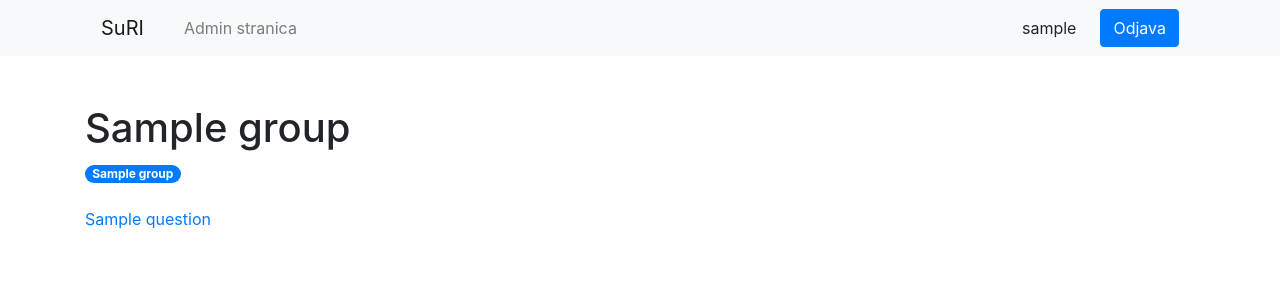
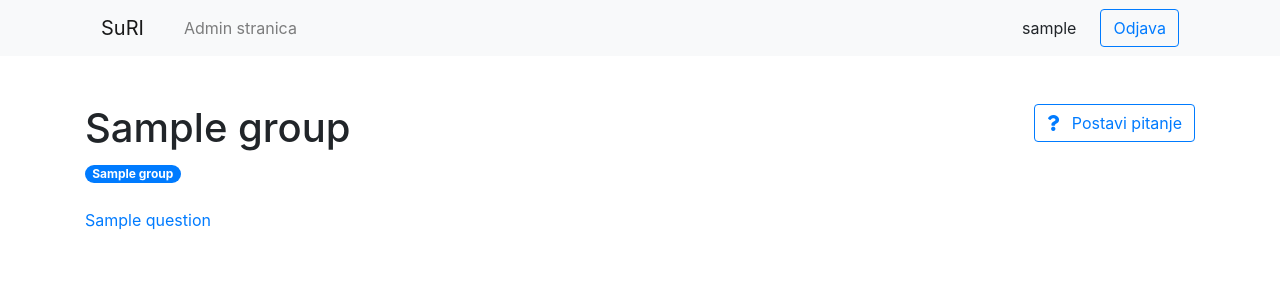
Before and after one commit to Marina-Banov/suri, a Django app: page /groups/1/ in a window 1280 px wide. Shown: the top 300 px of the page. Run offline with Django 3.2, Linux system fonts and the light colour scheme; a user stored in the database is signed in; tables that the repository leaves empty hold one stand-in row (values such as "Sample post"); some libraries are stand-ins or nearby versions.

Commit message:
add ask_question form

```diff
--- a/main_app/static/main_app/style.css
+++ b/main_app/static/main_app/style.css
@@ -2,6 +2,10 @@ body {
     margin: 0;
     padding: 0;
     min-height: 100vh;
+}
+
+main {
+    position: relative;
 }
 
 main .d-grid {
@@ -21,3 +25,15 @@ main a:focus .card {
     background: #f8f9fa;
     transition: 150ms;
 }
+
+#btn-ask-question {
+    position: absolute;
+    right: 15px;
+    top: 3rem;
+}
+
+@media screen and (max-width: 800px) {
+    #btn-ask-question span {
+        display: none;
+    }
+}
--- a/main_app/templates/main_app/groups.html
+++ b/main_app/templates/main_app/groups.html
@@ -5,11 +5,25 @@
 
     <main class="container py-5">
         <h1>{{ group.group_name }}</h1>
-        <p class="badge badge-pill badge-primary mb-4">{{ group.field_name }}</p>
-        {% for question in questions %}
-            <p><a href="{% url 'question' question_id=question.id %}">
-                {{ question }}
-            </a></p>
-        {% endfor %}
+        <span class="badge badge-pill badge-primary">{{ group.field_name }}</span><br>
+        {% if user.is_authenticated %}
+            <a href="{% url 'ask_question' group_id=group.id %}" class="btn btn-outline-primary" id="btn-ask-question">
+                <i class="fas fa-question"></i>
+                <span class="pl-2">Postavi pitanje</span>
+            </a>
+        {% else %}
+            <p class="mt-2"><i class="text-secondary">
+                Da biste postavili pitanje u ovu grupu, molimo
+                <a href="{% url 'login' %}?next={% url 'ask_question' group_id=group.id %}">prijavite se</a> ili
+                <a href="{% url 'register' %}?next={% url 'ask_question' group_id=group.id %}">registrirajte</a>.
+            </i></p>
+        {% endif %}
+        <div class="mt-4">
+            {% for question in questions %}
+                <p><a href="{% url 'question' question_id=question.id %}">
+                    {{ question }}
+                </a></p>
+            {% endfor %}
+        </div>
     </main>
 {% endblock %}
--- a/main_app/templates/main_app/questions.html
+++ b/main_app/templates/main_app/questions.html
@@ -34,11 +34,13 @@
                 </div>
             </div></div>
         {% endfor %}
-        {% if user.is_autheticated %}
+        {% if user.is_authenticated %}
+
         {% else %}
             <i class="text-secondary">
                 Da biste odgovorili na ovo pitanje ili ostavili komentar, molimo
-                <a href="{% url 'login' %}">prijavite se</a> ili <a href="{% url 'register' %}">registrirajte</a>.
+                <a href="{% url 'login' %}?next={{request.path}}">prijavite se</a> ili
+                <a href="{% url 'register' %}?next={{request.path}}">registrirajte</a>.
             </i>
         {% endif %}
     </main>
--- a/main_app/urls.py
+++ b/main_app/urls.py
@@ -1,3 +1,4 @@
+from django.contrib.auth.decorators import login_required
 from django.urls import path
 
 from . import views
@@ -6,5 +7,6 @@ urlpatterns = [
     path('', views.index, name='index'),
     path('register/', views.Register.as_view(), name='register'),
     path('<int:question_id>/', views.question, name='question'),
-    path('groups/<int:group_id>/', views.groups, name='groups')
+    path('groups/<int:group_id>/', views.groups, name='groups'),
+    path('ask_question/<int:group_id>/', login_required(views.AskQuestion.as_view()), name='ask_question')
 ]
--- a/main_app/views.py
+++ b/main_app/views.py
@@ -3,7 +3,7 @@ from django.shortcuts import render
 from django.http import HttpResponseRedirect
 from django.urls import reverse
 from django.views import generic
-from main_app.forms import CustomUserCreationForm
+from main_app.forms import CustomUserCreationForm, QuestionForm
 from main_app.models import Group, Question, Answer
 
 
@@ -33,6 +33,15 @@ def groups(request, group_id):
     return render(request, 'main_app/groups.html', context)
 
 
+class AskQuestion(generic.CreateView):
+    form_class = QuestionForm
+    template_name = 'main_app/ask_question.html'
+
+    def form_valid(self, form):
+        print(self.request.POST['user'])
+        return HttpResponseRedirect(reverse('question', kwargs={'question_id': 1}))
+
+
 class Register(generic.CreateView):
     form_class = CustomUserCreationForm
     template_name = 'registration/register.html'
--- a/templates/header.html
+++ b/templates/header.html
@@ -8,10 +8,10 @@
         </nav>
         {% if user.is_authenticated %}
             <span class="mr-4">{{ user }}</span>
-            <a href="{% url 'logout' %}" class="btn btn-primary mr-3">Odjava</a>
+            <a href="{% url 'logout' %}?next={{request.path}}" class="btn btn-outline-primary mr-3">Odjava</a>
         {% else %}
-            <a href="{% url 'login' %}" class="btn btn-outline-primary">Prijava</a>
-            <a href="{% url 'register' %}" class="btn btn-outline-primary mx-3">Registracija</a>
+            <a href="{% url 'login' %}?next={{request.path}}" class="btn btn-outline-primary">Prijava</a>
+            <a href="{% url 'register' %}?next={{request.path}}" class="btn btn-outline-primary mx-3">Registracija</a>
         {% endif %}
     </div>
 </header>
```
Also changed, not shown: main_app/forms.py (+10 -1 lines), main_app/templates/main_app/ask_question.html (added, +13 -0 lines).
